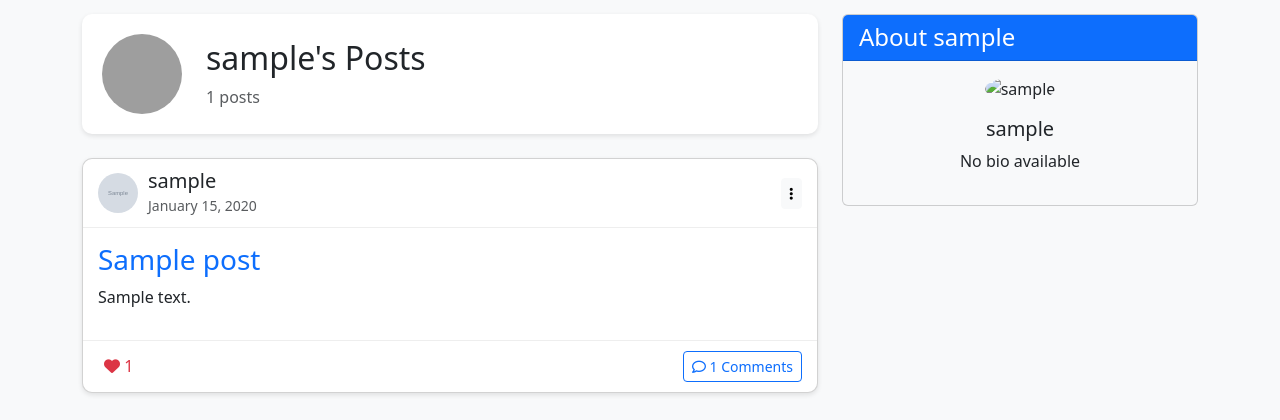
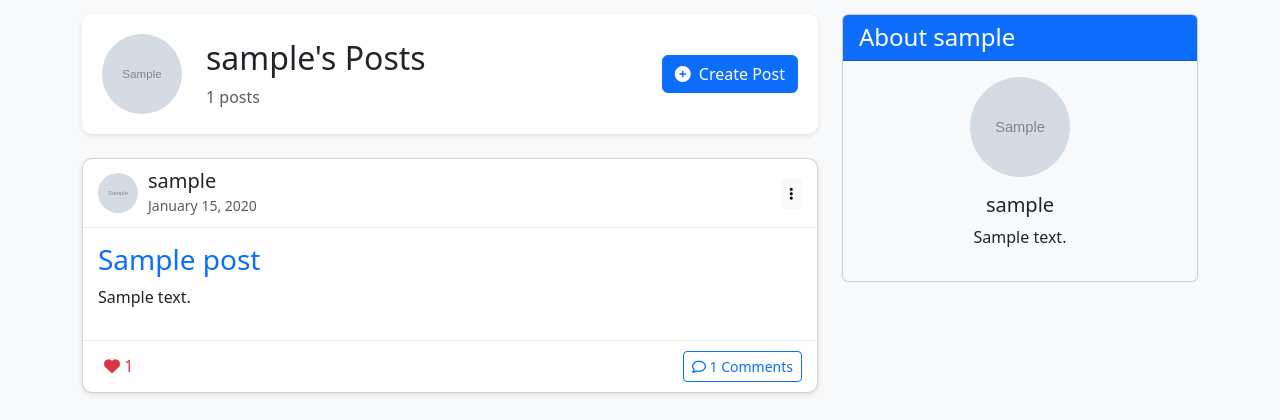
Before and after one commit to christopherece/loopedin_prj, a Django app: a page that uses templates/posts/user_posts.html in a window 1280 px wide. Shown: the part 62-482 px from the top of the page. Run offline with Django 5.2, Linux system fonts and the light colour scheme; a user stored in the database is signed in; tables that the repository leaves empty hold one stand-in row (values such as "Sample post"); grey boxes marked "Sample" are stand-in pictures; data that the repository does not hold is empty; grey boxes are pictures that could not be loaded.

Commit message:
Modify MyPost Page

```diff
--- a/posts/views.py
+++ b/posts/views.py
@@ -70,6 +70,12 @@ class UserPostListView(ListView):
     def get_queryset(self):
         user = get_object_or_404(User, username=self.kwargs.get('username'))
         return Post.objects.filter(author=user).order_by('-created_at')
+
+    def get_context_data(self, **kwargs):
+        context = super().get_context_data(**kwargs)
+        user = get_object_or_404(User, username=self.kwargs.get('username'))
+        context['user_profile'] = user.profile
+        return context
 
 # Post detail view
 class PostDetailView(DetailView):
--- a/templates/posts/user_posts.html
+++ b/templates/posts/user_posts.html
@@ -5,11 +5,18 @@
 <div class="row">
     <div class="col-md-8">
         <div class="profile-header d-flex align-items-center mb-4">
-            <img src="{{ view.kwargs.username|lower|first }}" alt="{{ view.kwargs.username }}" class="rounded-circle me-4" style="width: 80px; height: 80px;">
-            <div>
+            <img src="{{ user_profile.image.url }}" alt="{{ view.kwargs.username }}" class="rounded-circle me-4" style="width: 80px; height: 80px; object-fit: cover;">
+            <div class="flex-grow-1">
                 <h2>{{ view.kwargs.username }}'s Posts</h2>
                 <p class="text-muted mb-0">{{ page_obj.paginator.count }} posts</p>
             </div>
+            {% if user.username == view.kwargs.username %}
+            <div>
+                <a href="{% url 'post-create' %}" class="btn btn-primary">
+                    <i class="fas fa-plus-circle me-1"></i> Create Post
+                </a>
+            </div>
+            {% endif %}
         </div>
 
         {% if posts %}
```
